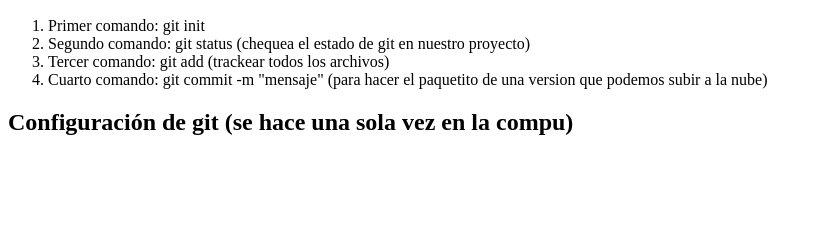
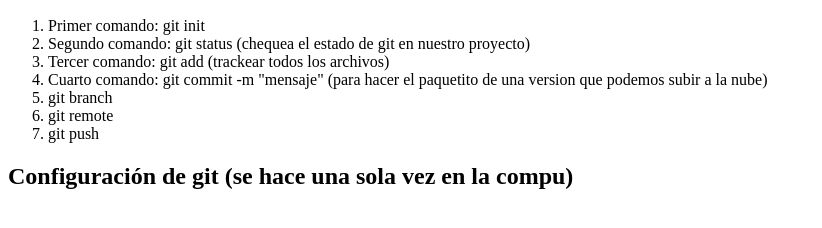
Before and after one commit to EzSalinas/mi-primer-gi, a plain HTML site: page index.html in a window 1280 px wide. Shown: the part 110-338 px from the top of the page, without its empty margins (0-822 px from the left). Drawn offline with Linux system fonts and the light colour scheme.

Commit message:
Agregué más pasos de comandos

```diff
--- a/index.html
+++ b/index.html
@@ -13,6 +13,10 @@
         <li>Segundo comando: git status (chequea el estado de git en nuestro proyecto)</li>
         <li>Tercer comando: git add (trackear todos los archivos)</li>
         <li>Cuarto comando: git commit -m "mensaje" (para hacer el paquetito de una version que podemos subir a la nube)</li>
+     <!-- Una vez creado el repositorio en GitHub(aparecen comandos nuevos) -->
+      <li>git branch</li>
+      <li>git remote</li>
+      <li>git push</li>
     </ol>
 
     <h2>Configuración de git (se hace una sola vez en la compu)</h2>
```
